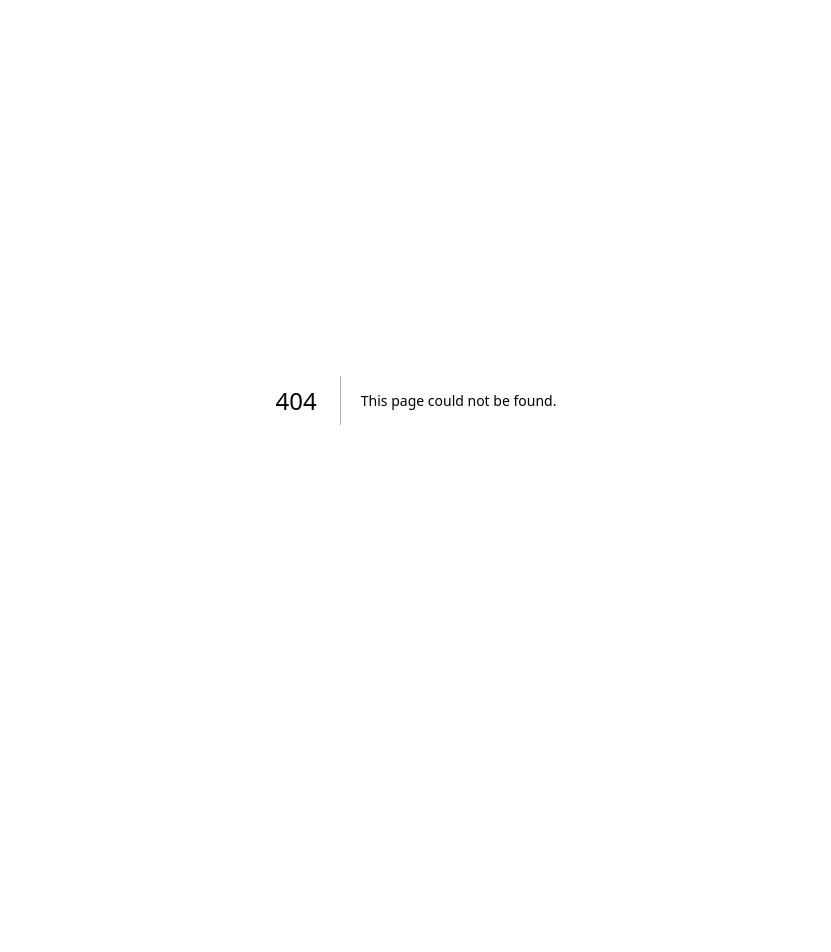
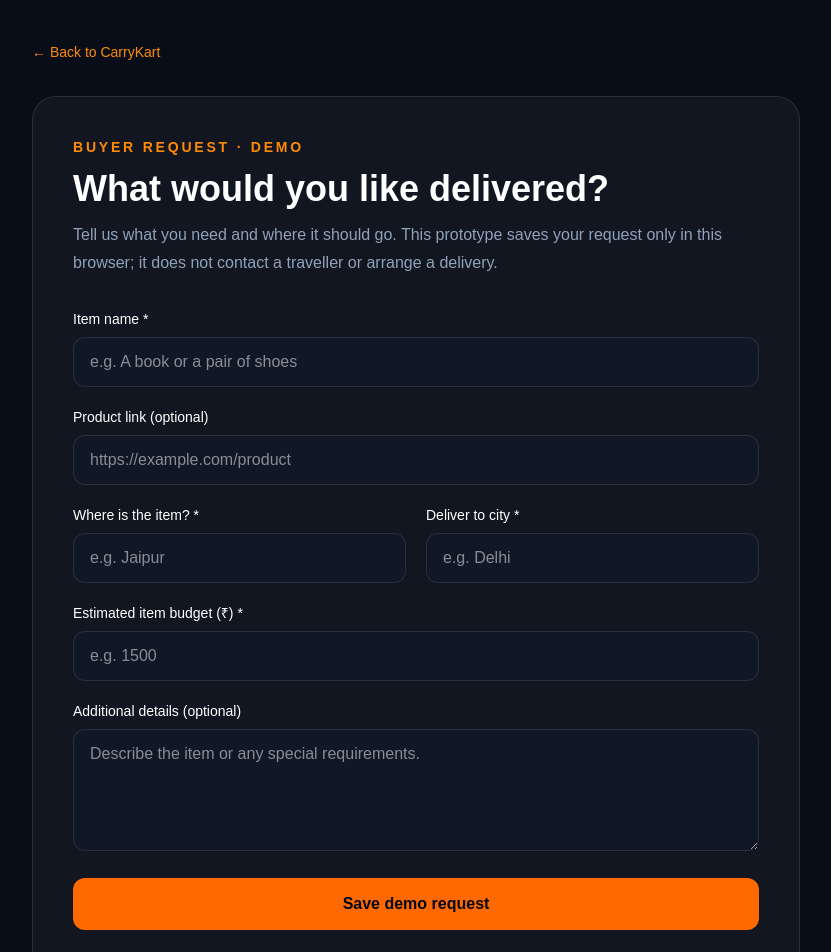
Before and after one commit to divyarajsingh-AI/carrykart, a Next.js app: page /request in a window 1280 px wide. Before the commit this address had no page. Shown: the top 952 px of the page, without its empty margins (224-1055 px from the left). Before the commit the page ends 800 px from the top, so only its background shows below. Built offline with nearby package versions, Linux system fonts and the light colour scheme.

Commit message:
Add item request form

```diff
--- /dev/null
+++ b/app/request/page.tsx
@@ -0,0 +1,186 @@
+
+"use client";
+
+import { useState } from "react";
+import Link from "next/link";
+
+export default function RequestPage() {
+  const [itemName, setItemName] = useState("");
+  const [itemUrl, setItemUrl] = useState("");
+  const [pickupCity, setPickupCity] = useState("");
+  const [deliveryCity, setDeliveryCity] = useState("");
+  const [budget, setBudget] = useState("");
+  const [details, setDetails] = useState("");
+  const [message, setMessage] = useState("");
+
+  function handleSubmit(event: React.FormEvent<HTMLFormElement>) {
+    event.preventDefault();
+
+    const request = {
+      id: crypto.randomUUID(),
+      itemName,
+      itemUrl,
+      pickupCity,
+      deliveryCity,
+      budget,
+      details,
+      createdAt: new Date().toISOString(),
+    };
+
+    const saved = JSON.parse(
+      localStorage.getItem("carrykart-requests") || "[]"
+    );
+
+    localStorage.setItem(
+      "carrykart-requests",
+      JSON.stringify([...saved, request])
+    );
+
+    setMessage("Your demo request was saved in this browser!");
+    setItemName("");
+    setItemUrl("");
+    setPickupCity("");
+    setDeliveryCity("");
+    setBudget("");
+    setDetails("");
+  }
+
+  return (
+    <main className="min-h-screen bg-[#080d18] px-5 py-10 text-white sm:px-8">
+      <div className="mx-auto max-w-3xl">
+        <Link
+          href="/"
+          className="text-sm text-orange-400 hover:text-orange-300"
+        >
+          ← Back to CarryKart
+        </Link>
+
+        <div className="mt-8 rounded-3xl border border-white/10 bg-white/[0.04] p-6 sm:p-10">
+          <p className="text-sm font-semibold uppercase tracking-[0.2em] text-orange-400">
+            Buyer request · Demo
+          </p>
+
+          <h1 className="mt-3 text-3xl font-bold sm:text-4xl">
+            What would you like delivered?
+          </h1>
+
+          <p className="mt-3 leading-7 text-slate-400">
+            Tell us what you need and where it should go. This prototype
+            saves your request only in this browser; it does not contact a
+            traveller or arrange a delivery.
+          </p>
+
+          <form onSubmit={handleSubmit} className="mt-8 space-y-5">
+            <div>
+              <label htmlFor="itemName" className="mb-2 block text-sm">
+                Item name *
+              </label>
+              <input
+                id="itemName"
+                required
+                value={itemName}
+                onChange={(e) => setItemName(e.target.value)}
+                placeholder="e.g. A book or a pair of shoes"
+                className="w-full rounded-xl border border-white/10 bg-[#101827] px-4 py-3 outline-none focus:border-orange-400"
+              />
+            </div>
+
+            <div>
+              <label htmlFor="itemUrl" className="mb-2 block text-sm">
+                Product link (optional)
+              </label>
+              <input
+                id="itemUrl"
+                type="url"
+                value={itemUrl}
+                onChange={(e) => setItemUrl(e.target.value)}
+                placeholder="https://example.com/product"
+                className="w-full rounded-xl border border-white/10 bg-[#101827] px-4 py-3 outline-none focus:border-orange-400"
+              />
+            </div>
+
+            <div className="grid gap-5 sm:grid-cols-2">
+              <div>
+                <label htmlFor="pickupCity" className="mb-2 block text-sm">
+                  Where is the item? *
+                </label>
+                <input
+                  id="pickupCity"
+                  required
+                  value={pickupCity}
+                  onChange={(e) => setPickupCity(e.target.value)}
+                  placeholder="e.g. Jaipur"
+                  className="w-full rounded-xl border border-white/10 bg-[#101827] px-4 py-3 outline-none focus:border-orange-400"
+                />
+              </div>
+
+              <div>
+                <label htmlFor="deliveryCity" className="mb-2 block text-sm">
+                  Deliver to city *
+                </label>
+                <input
+                  id="deliveryCity"
+                  required
+                  value={deliveryCity}
+                  onChange={(e) => setDeliveryCity(e.target.value)}
+                  placeholder="e.g. Delhi"
+                  className="w-full rounded-xl border border-white/10 bg-[#101827] px-4 py-3 outline-none focus:border-orange-400"
+                />
+              </div>
+            </div>
+
+            <div>
+              <label htmlFor="budget" className="mb-2 block text-sm">
+                Estimated item budget (₹) *
+              </label>
+              <input
+                id="budget"
+                required
+                type="number"
+                min="1"
+                step="1"
+                value={budget}
+                onChange={(e) => setBudget(e.target.value)}
+                placeholder="e.g. 1500"
+                className="w-full rounded-xl border border-white/10 bg-[#101827] px-4 py-3 outline-none focus:border-orange-400"
+              />
+            </div>
+
+            <div>
+              <label htmlFor="details" className="mb-2 block text-sm">
+                Additional details (optional)
+              </label>
+              <textarea
+                id="details"
+                rows={4}
+                value={details}
+                onChange={(e) => setDetails(e.target.value)}
+                placeholder="Describe the item or any special requirements."
+                className="w-full resize-y rounded-xl border border-white/10 bg-[#101827] px-4 py-3 outline-none focus:border-orange-400"
+              />
+            </div>
+
+            <button
+              type="submit"
+              className="w-full rounded-xl bg-orange-500 px-5 py-3.5 font-semibold text-slate-950 transition hover:bg-orange-400"
+            >
+              Save demo request
+            </button>
+
+            {message && (
+              <p role="status" className="rounded-xl bg-emerald-500/10 p-4 text-emerald-300">
+                {message}
+              </p>
+            )}
+          </form>
+
+          <p className="mt-6 text-xs leading-5 text-slate-500">
+            Demo only. Do not enter sensitive personal information. Requests
+            are stored locally in this browser and are not shared with other
+            users.
+          </p>
+        </div>
+      </div>
+    </main>
+  );
+}
```
